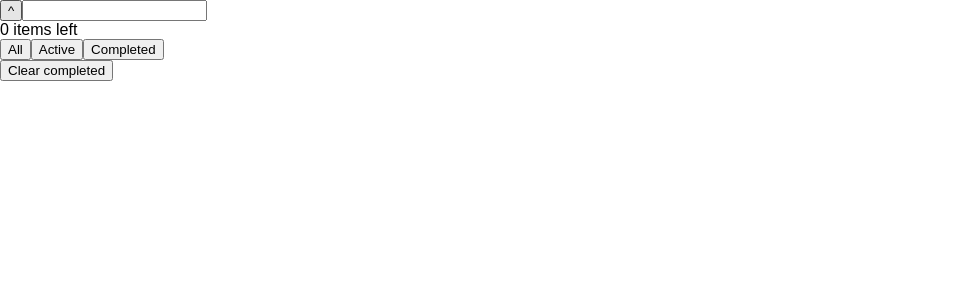
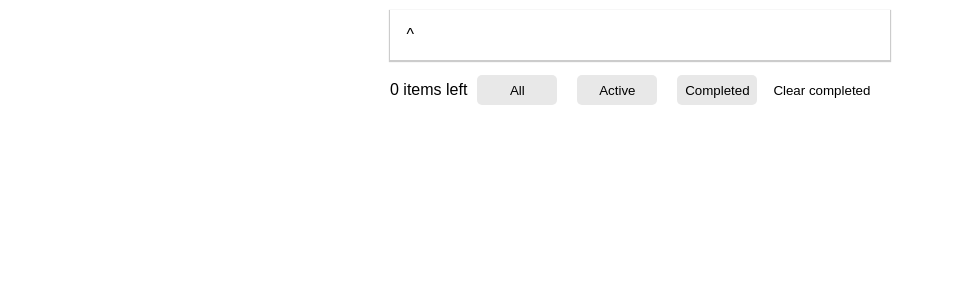
Before and after one commit to wenkeShi/react-todoMVC, a React (Create React App) app: page / in a window 1280 px wide. Shown: the top 300 px of the page, without its empty margins (0-954 px from the left). Built offline with nearby package versions, Linux system fonts and the light colour scheme.

Commit message:
Signed-off-by: shiwenke <shiwenke@fiberhome.com>

```diff
--- a/src/content/todomvc/controlbar/controlbar.js
+++ b/src/content/todomvc/controlbar/controlbar.js
@@ -2,6 +2,7 @@
  * Created by Administrator on 2017/8/5.
  */
 import React,{Component} from 'react';
+import './style.css';
 
 export default class ControlBar extends Component{
     constructor(props){
@@ -18,14 +19,14 @@ export default class ControlBar extends Component{
     render(){
 
         return (
-            <div>
+            <div className="control-bar">
                 <span>{this.props.counter} items left</span>
-                <div>
+                <div className="show-bar">
                     <button onClick={this.handleClick} value="showAll">All</button>
                     <button onClick={this.handleClick} value="showActive">Active</button>
                     <button onClick={this.handleClick} value="showCompleted">Completed</button>
                 </div>
-                <button onClick={this.props.onClearCompleted } value="clearCompleted">Clear completed</button>
+                <button className="clear-button" onClick={this.props.onClearCompleted } value="clearCompleted">Clear completed</button>
             </div>
         );
     }
--- /dev/null
+++ b/src/content/todomvc/controlbar/style.css
@@ -0,0 +1,33 @@
+.control-bar{
+    width:500px;
+    margin:10px auto;
+}
+.control-bar .show-bar{
+    display: inline-block;
+}
+.control-bar .show-bar button{
+    background-color: #E8E8E8;
+    border:0;
+    display: inline-block;
+    width:80px;
+    height: 30px;
+    line-height: 30px;
+    text-align: center;
+    margin:5px 10px;
+    -webkit-border-radius:5px;
+    -moz-border-radius:5px;
+    border-radius:5px;
+}
+.control-bar .show-bar button:focus{
+    border-radius:5px;
+}
+.control-bar .clear-button{
+    display: inline-block;
+    border:0;
+    cursor: pointer;
+    background-color: #FFFFFF;
+}
+.control-bar .clear-button:hover{
+    text-decoration: underline;
+    color: #abcdef;
+}
--- a/src/content/todomvc/items/itemstyle.css
+++ b/src/content/todomvc/items/itemstyle.css
@@ -1,40 +1,58 @@
 .item {
-    width: 550px;
+    width: 500px;
     height:58px;
     border:0;
     border-bottom: 1px solid #ededed;
     position: relative;
     left:0;
     top:0;
+    margin: auto;
+
 }
 
 .item input{
     display: inline-block;
+    border:0;
+    width:460px;
 }
 
 .item .completed-button{
     width :40px;
     height: 40px;
-    margin: auto 0;
+    margin: 9px 0;
+    float: left;
 }
 
 .item .content-input{
    /* width:510px;*/
-    height:58px;
-    line-height:58px;
-    font-size:24px;
+    height:55px;
+    font-size:20px;
+    float: left;
+    outline:none;
+
 }
-
+.item .content-input:focus.delete-item  {
+    display: none;
+}
 .item .delete-item{
     display: none;
+    border:0;
+    background-color: #fff;
     position: absolute;
     width:40px;
     height:40px;
-    margin:auto 10px;
+    margin: 10px 0;
     right:0;
     top:0;
+    outline:none;
 }
+
 
 .item:hover .delete-item{
     display: block;
 }
+
+.item .completed-button {
+    width:25px;
+
+}
--- a/src/content/todomvc/todoinput/input.js
+++ b/src/content/todomvc/todoinput/input.js
@@ -2,6 +2,7 @@
  * Created by Administrator on 2017/8/5.
  */
 import React,{Component} from 'react';
+import './style.css';
 
 export default class Input extends Component{
     constructor(props){
@@ -26,8 +27,8 @@ export default class Input extends Component{
     }
     render(){
 
-        return (<div>
-                <button>^</button>
+        return (<div className="input-box">
+                <i className="show-button">^</i>
                 <input value={this.state.value} onChange={this.handleChange} onKeyDown={this.handleKeyDown}></input>
             </div>
             );
--- /dev/null
+++ b/src/content/todomvc/todoinput/style.css
@@ -0,0 +1,28 @@
+.input-box{
+    width:500px;
+    height: 50px;
+    border:0;
+    box-shadow: 0 1px 1px 1px #cccccc;
+    margin: 10px auto;
+}
+.input-box .show-button{
+    display: inline-block;
+    width:40px;
+    height: 50px;
+    padding:0;
+    border:0;
+    line-height: 50px;
+    text-align: center;
+}
+.input-box input{
+    width:460px;
+    height:50px;
+    border:0;
+    padding:0;
+    vertical-align: top;
+    font-size: 20px;;
+
+}
+.input-box input:focus{
+    outline:none;
+}
```
Also changed, not shown: src/content/producttable/test2.js (added, +108 -0 lines).
